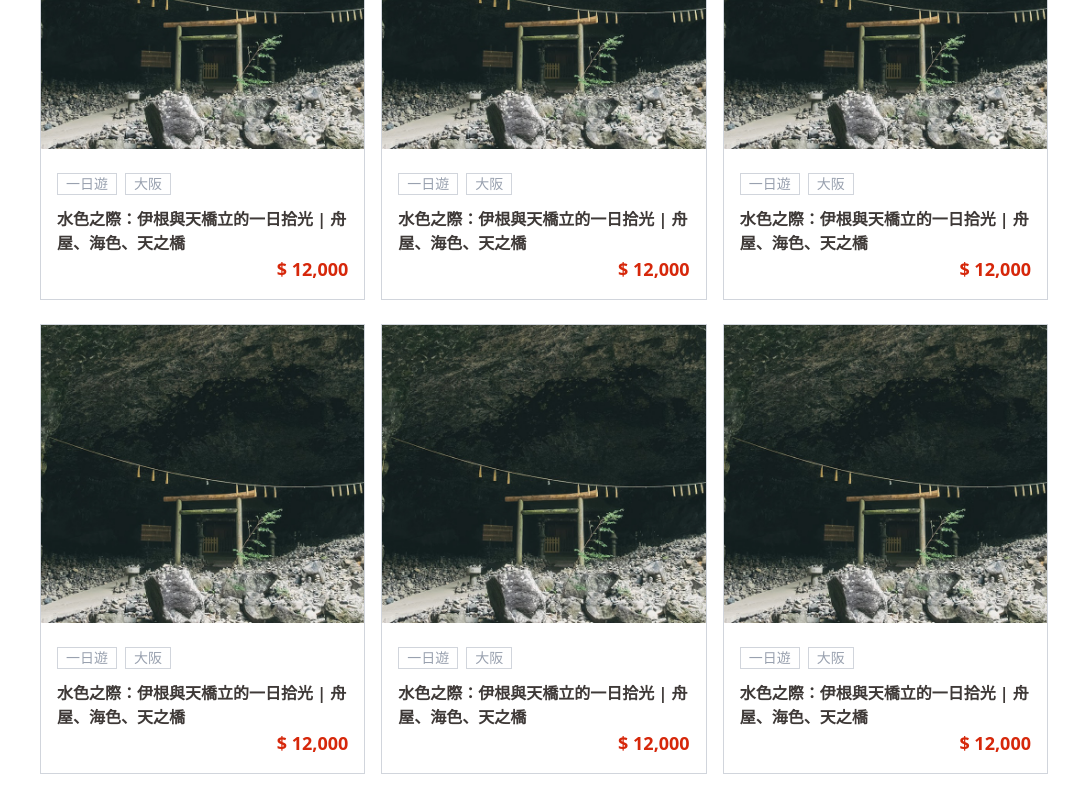
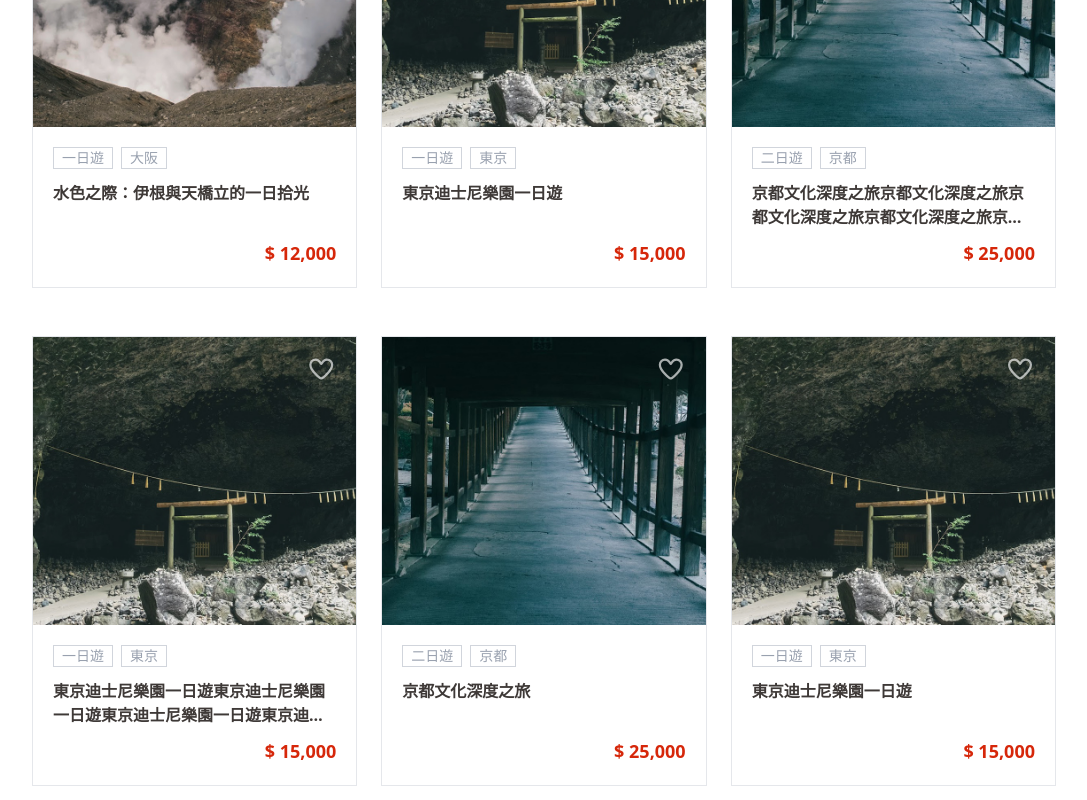
Before and after one commit to TT3x3/japan-hot-hot, a Vue app: page /tour in a window 1280 px wide. Shown: the part 1480-2280 px from the top of the page, without its empty margins (96-1183 px from the left). Built offline with nearby package versions, Linux system fonts and the light colour scheme.

Commit message:
Adjust card spacing and layout, add heart icon to cards

```diff
--- a/src/pages/TourPage.vue
+++ b/src/pages/TourPage.vue
@@ -27,8 +27,8 @@
         </div>
 
         <!-- 行程分類 -->
-        <div class="flex justify-center">
-            <div class="max-w-[80%] w-full flex gap-8">
+        <div class="max-w-[80%] w-full mx-auto">
+            <div class="flex gap-8">
                 <div class="relative bg-gray-500 flex-1 h-40 overflow-hidden">
                     <img src="../assets/images/carousel-1.jpg" alt="" class="object-cover w-full h-full">
                     <h2 class="absolute left-5 bottom-5 font-black text-white">日本本州</h2>
@@ -45,34 +45,42 @@
                     <img src="../assets/images/carousel-4.jpg" alt="" class="object-cover w-full h-full">
                     <h2 class="absolute left-5 bottom-5 font-black text-white">沖繩</h2>
                 </div>
+
             </div>
         </div>
 
         <!-- 活動banner -->
-        <div class="flex justify-center">
-            <div class="max-w-[80%] w-full flex flex-wrap">
-
+        <div class="max-w-[80%] w-full mx-auto flex flex-col gap-12">
+            <ul class="flex flex-wrap gap-x-6 gap-y-12">
                 <!-- 卡片 -->
-                <div v-for=" (item,index) in new Array(6)" :key="index" class="w-1/3 px-2 py-3">
-                    <div class="flex flex-col gap-2 h-[450px] border border-gray-300">
-                        <div class="flex-1 h-10 overflow-hidden">
-                            <img src="../assets/images/carousel-1.jpg" alt="" class="object-cover w-full h-full">
+                <li v-for="(item, key) in journey.slice(0, 9)" :key="key"
+                    class="flex-[0_0_calc(33.333%-1rem)] cursor-pointer group">
+                    <div class="flex flex-col h-[450px] border border-gray-200">
+                        <div class="relative h-72 overflow-hidden">
+                            <img :src="item.imgSrc" alt="" class="object-cover w-full h-full">
+                            <div
+                                class="absolute inset-0 bg-white/30 opacity-0 group-hover:opacity-100 transition-opacity duration-300 ">
+                            </div>
+                            <!-- 收藏 -->
+                            <button @click="item.isCollected = !item.isCollected"
+                                class="absolute top-3 right-3 p-2  text-white/65 hover:text-red-500 transition-colors duration-200 ">
+                                <i v-if="item.isCollected" class="fa-solid fa-heart fa-xl text-red-500"></i>
+                                <i v-else class="fa-regular fa-heart fa-xl"></i>
+                            </button>
                         </div>
-                        <div class="p-4">
+                        <div class="flex flex-col flex-1 p-5">
                             <div class="flex gap-2 mb-3">
-                                <p class="text-sm px-2 inline-block border border-gray-300 text-gray-400">一日遊</p>
-                                <p class="text-sm px-2 inline-block border border-gray-300 text-gray-400">大阪</p>
+                                <p class="text-sm px-2 inline-block border border-gray-300 text-gray-400">{{ item.type }}</p>
+                                <p class="text-sm px-2 inline-block border border-gray-300 text-gray-400">{{ item.location }}</p>
                             </div>
-                            <p class="font-bold text-base-heavy">水色之際：伊根與天橋立的一日拾光 | 舟屋、海色、天之橋</p>
-                            <div class="flex justify-end items-center">
-                                <p class="font-bold text-lg text-hot-red">$ 12,000</p>
-                            </div>
-
+                            <p class="font-bold line-clamp-2 text-base-heavy">{{ item.title }}</p>
+                            <p class="font-bold text-lg text-hot-red mt-auto text-end">$ {{ item.price.toLocaleString() }}</p>
                         </div>
                     </div>
-                </div>
-
-            </div>
+                </li>
+            </ul>
+            <button
+                class="self-center px-10 py-3 bg-gray-300 text-white  hover:bg-gray-200 transition-colors">查看更多</button>
         </div>
         <div></div>
     </div>
@@ -83,6 +91,80 @@ export default {
     name: 'TourPage',
     data() {
         return {
+            journey: [
+                {
+                    type: '一日遊',
+                    location: '大阪',
+                    title: '水色之際：伊根與天橋立的一日拾光',
+                    price: 12000,
+                    imgSrc: require('../assets/images/carousel-2.jpg'),
+                    isCollected: false,
+                },
+                {
+                    type: '一日遊',
+                    location: '東京',
+                    title: '東京迪士尼樂園一日遊',
+                    price: 15000,
+                    imgSrc: require('../assets/images/carousel-1.jpg'),
+                    isCollected: false,
+                },
+                {
+                    type: '二日遊',
+                    location: '京都',
+                    title: '京都文化深度之旅京都文化深度之旅京都文化深度之旅京都文化深度之旅京都文化深度之旅',
+                    price: 25000,
+                    imgSrc: require('../assets/images/carousel-3.jpg'),
+                    isCollected: false,
+                },
+                {
+                    type: '一日遊',
+                    location: '東京',
+                    title: '東京迪士尼樂園一日遊東京迪士尼樂園一日遊東京迪士尼樂園一日遊東京迪士尼樂園一日遊東京迪士尼樂園一日遊',
+                    price: 15000,
+                    imgSrc: require('../assets/images/carousel-1.jpg'),
+                    isCollected: false,
+                },
+                {
+                    type: '二日遊',
+                    location: '京都',
+                    title: '京都文化深度之旅',
+                    price: 25000,
+                    imgSrc: require('../assets/images/carousel-3.jpg'),
+                    isCollected: false,
+                },
+                {
+                    type: '一日遊',
+                    location: '東京',
+                    title: '東京迪士尼樂園一日遊',
+                    price: 15000,
+                    imgSrc: require('../assets/images/carousel-1.jpg'),
+                    isCollected: false,
+                },
+                {
+                    type: '二日遊',
+                    location: '京都',
+                    title: '京都文化深度之旅',
+                    price: 25000,
+                    imgSrc: require('../assets/images/carousel-3.jpg'),
+                    isCollected: false,
+                },
+                {
+                    type: '一日遊',
+                    location: '東京',
+                    title: '東京迪士尼樂園一日遊',
+                    price: 15000,
+                    imgSrc: require('../assets/images/carousel-1.jpg'),
+                    isCollected: false,
+                },
+                {
+                    type: '二日遊',
+                    location: '京都',
+                    title: '京都文化深度之旅',
+                    price: 25000,
+                    imgSrc: require('../assets/images/carousel-3.jpg'),
+                    isCollected: false,
+                },
+            ],
         };
     },
     methods: {
```
